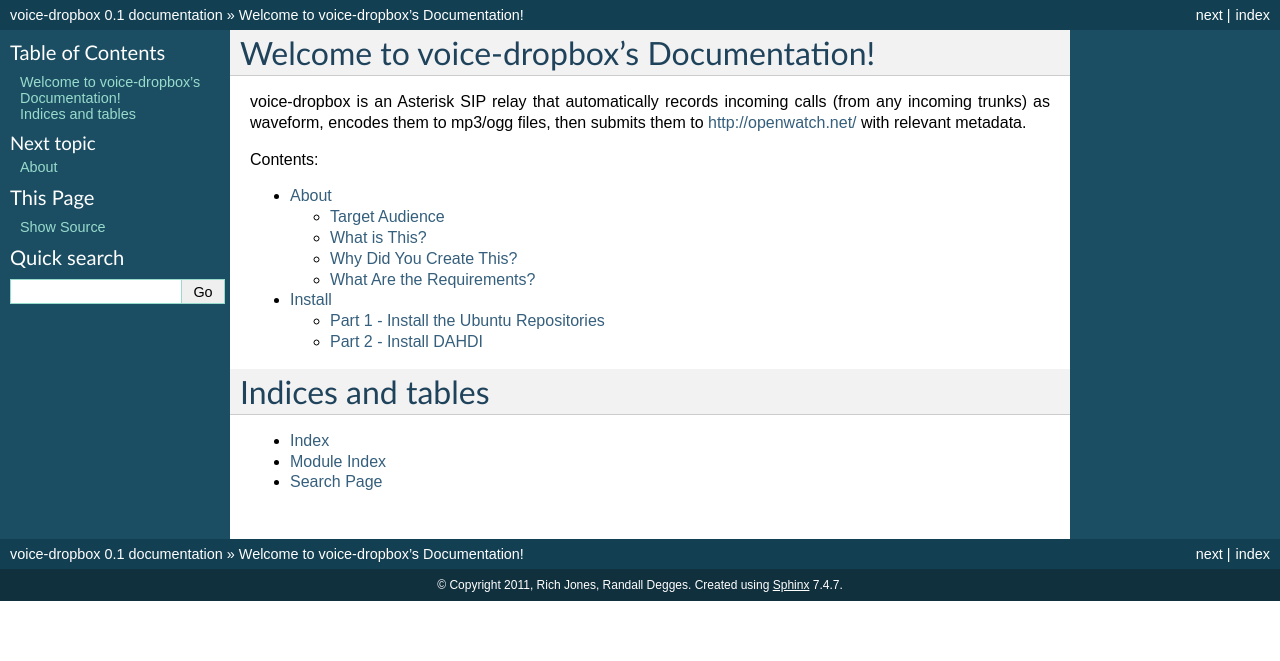
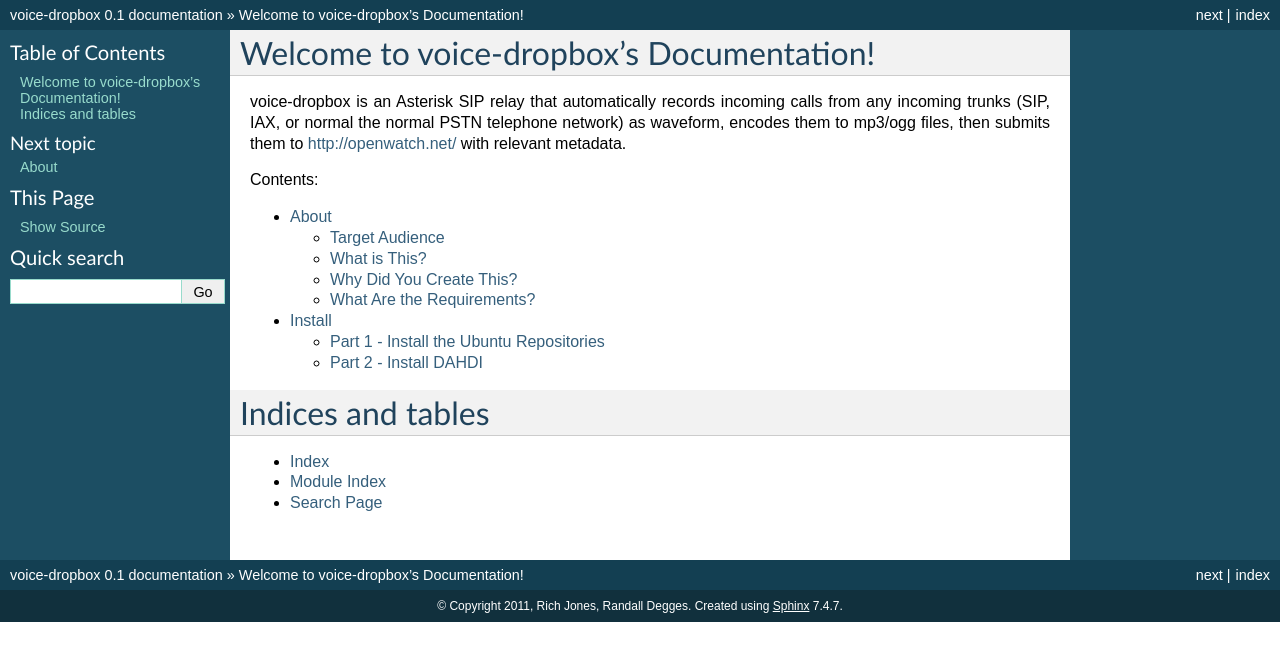
Before and after one commit to Miserlou/Voice-Dropbox, a Sphinx documentation site: the page built from docs/index.rst, in a window 1280 px wide. Shown: the top 661 px of the page. Built offline with Sphinx 7.4.7, drawn with Linux system fonts in a browser that asks for light colours.

```diff
--- a/docs/index.rst
+++ b/docs/index.rst
@@ -2,8 +2,9 @@ Welcome to voice-dropbox's Documentation!
 =========================================
 
 voice-dropbox is an Asterisk SIP relay that automatically records incoming
-calls (from any incoming trunks) as waveform, encodes them to mp3/ogg files,
-then submits them to http://openwatch.net/ with relevant metadata.
+calls from any incoming trunks (SIP, IAX, or normal the normal PSTN telephone network)
+as waveform, encodes them to mp3/ogg files, then submits them to http://openwatch.net/
+with relevant metadata.
 
 Contents:
 
```
